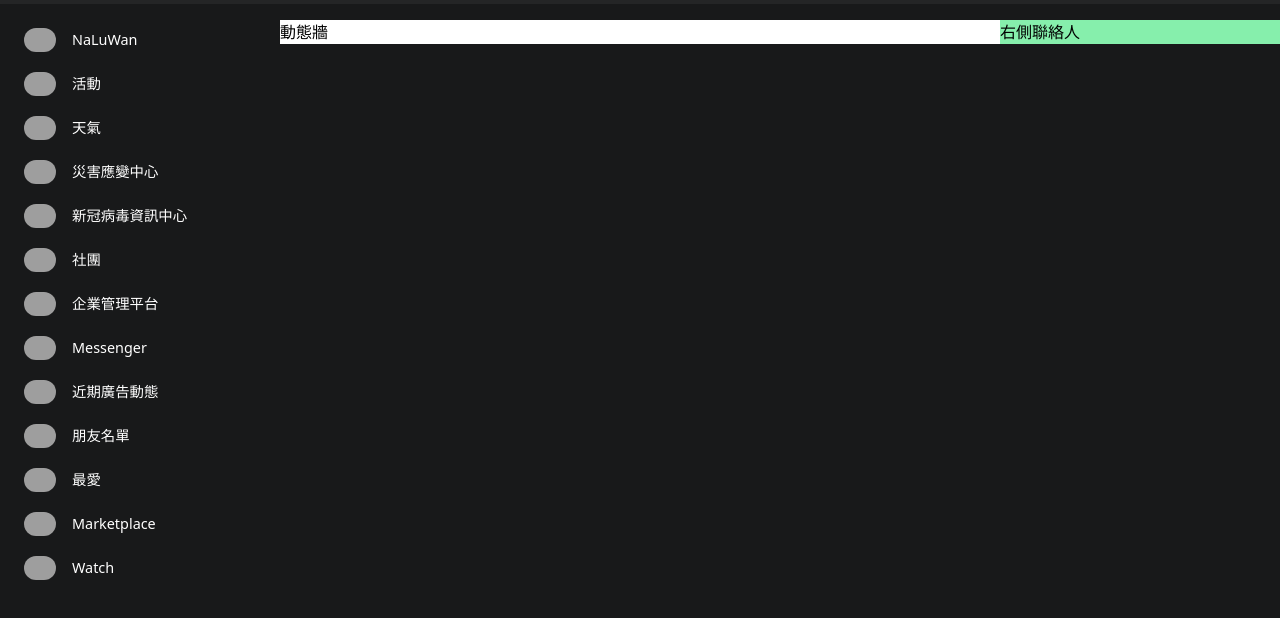
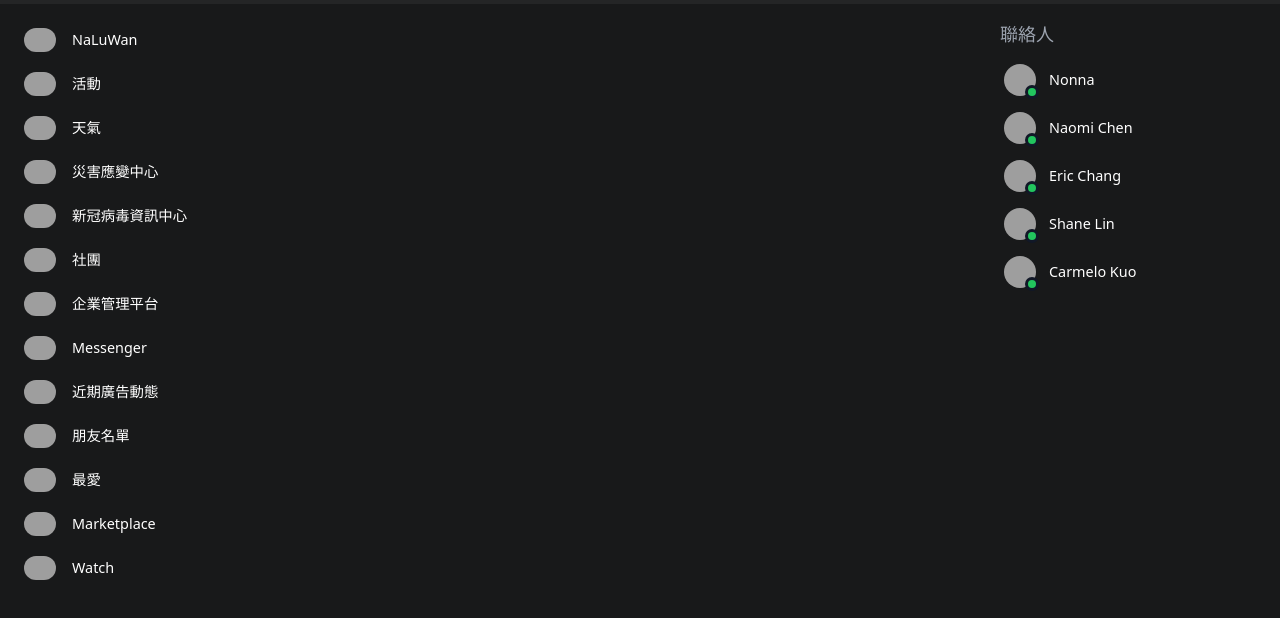
Before and after one commit to naluwan/taillwind_facebook_ui, a website built with webpack: page src/index.html in a window 1280 px wide. Shown: the part 52-670 px from the top of the page. Built offline with nearby package versions, Linux system fonts and the light colour scheme; grey boxes are pictures that could not be loaded.

Commit message:
feat: add right info items

```diff
--- a/src/index.html
+++ b/src/index.html
@@ -238,13 +238,14 @@
 
       <!-- 動態牆 -->
       <div class="mx-auto h-[200vh] w-full max-w-[720px]">
-        <p class="w-full bg-white">動態牆</p>
+        <!-- <p class="w-full bg-white">動態牆</p> -->
       </div>
 
       <!-- 右側聯絡人 -->
-      <div class="sticky top-main-span z-0 hidden h-full w-full max-w-[280px] lg:block">
-        <p class="w-full bg-green-300">右側聯絡人</p>
-      </div>
+      <div
+        class="sticky top-main-span z-0 hidden h-full w-full max-w-[280px] lg:block"
+        id="right-block"
+      ></div>
     </main>
 
     <script src="./index.js"></script>
--- a/src/index.js
+++ b/src/index.js
@@ -136,3 +136,68 @@
 };
 
 renderLeftBlock();
+
+// ------------ right info ------------
+const rightBlock = document.querySelector('#right-block');
+
+const renderRightItem = (name, imgURL) => {
+  const item = `
+    <div
+      class="flex w-full cursor-pointer items-center justify-items-center rounded px-1 py-2 hover:bg-fb-input"
+    >
+      <div class="w-[45px]">
+        <div class="relative w-[32px] cursor-pointer">
+          <div class="h-[32px] w-[32px] overflow-hidden rounded-full">
+            <img
+              src="${imgURL}"
+              alt="avator"
+              class="h-full w-full object-cover"
+            />
+          </div>
+          <div
+            class="absolute bottom-0 right-0 h-[8px] w-[8px] rounded-full bg-green-500 ring ring-gray-900"
+          ></div>
+        </div>
+      </div>
+      <p class="text-[.9rem] text-white">${name}</p>
+    </div>
+  `;
+  return item;
+};
+
+const renderRightBlock = () => {
+  let htmlStr = `<p class="mb-2 text-lg text-gray-400">聯絡人</p>`;
+
+  const itemsArr = [
+    { name: 'Nonna', imgURL: 'https://i.imgur.com/tQcTOLH.jpg' },
+    {
+      name: 'Naomi Chen',
+      imgURL:
+        'https://scontent-tpe1-1.xx.fbcdn.net/v/t1.6435-9/65873280_2568412379835598_4929082980615323648_n.jpg?_nc_cat=101&ccb=1-7&_nc_sid=09cbfe&_nc_ohc=TgX5JNz4HIgAX-o5EPl&_nc_ht=scontent-tpe1-1.xx&oh=00_AfAzNyoTMjD4Q5h_7xYaVAuiicIWrNsiZBfdZdfICSojaQ&oe=64608416',
+    },
+    {
+      name: 'Eric Chang',
+      imgURL:
+        'https://scontent-tpe1-1.xx.fbcdn.net/v/t39.30808-6/317811309_5442004795926380_4743840999032164787_n.jpg?_nc_cat=104&ccb=1-7&_nc_sid=09cbfe&_nc_ohc=emeTdx9S2FkAX_Tq3uh&_nc_ht=scontent-tpe1-1.xx&oh=00_AfAIojHEpJlCf33ZxnXEziqgCOrR5NxR3GcWO8vVwuzkdQ&oe=643E881B',
+    },
+    {
+      name: 'Shane Lin',
+      imgURL:
+        'https://scontent-tpe1-1.xx.fbcdn.net/v/t39.30808-6/245342708_5052225001455280_3427608857536564216_n.jpg?_nc_cat=101&ccb=1-7&_nc_sid=09cbfe&_nc_ohc=J5DR4aGFndoAX__qezt&_nc_ht=scontent-tpe1-1.xx&oh=00_AfBU9wxbZnmidlaVCKCj0ylgEV8-jxfMZAmbUewe78gsEQ&oe=643D9BD2',
+    },
+    {
+      name: 'Carmelo Kuo',
+      imgURL:
+        'https://scontent-tpe1-1.xx.fbcdn.net/v/t1.6435-9/188870233_4160305537369027_6659643968968492305_n.jpg?_nc_cat=108&ccb=1-7&_nc_sid=09cbfe&_nc_ohc=ELHPqSs4TBIAX_uPrSM&_nc_ht=scontent-tpe1-1.xx&oh=00_AfCR-SutHa09EDbcw-cktxIKRFT89qFkkL9oL2d2GH3dGw&oe=64607BBC',
+    },
+  ];
+
+  itemsArr.forEach((item) => {
+    const { name, imgURL } = item;
+    htmlStr += renderRightItem(name, imgURL);
+  });
+
+  rightBlock.innerHTML = htmlStr;
+};
+
+renderRightBlock();
```
